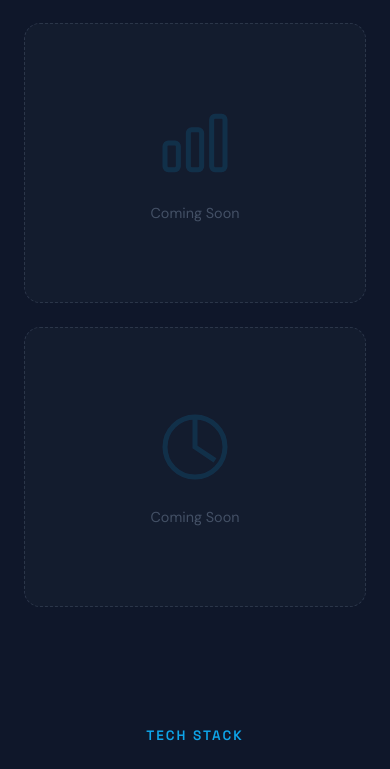
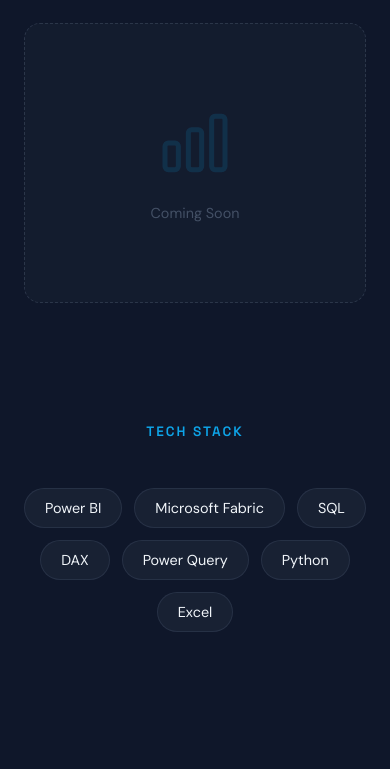
Before and after one commit to Osama-Alshareef/datastream-jo.com, a plain HTML site: page index.html in a window 390 px wide. Shown: the part 1965-2734 px from the top of the page. Drawn offline with Linux system fonts and the light colour scheme.

Commit message:
Update index.html

```diff
--- a/index.html
+++ b/index.html
@@ -222,8 +222,10 @@
 
         .portfolio-grid {
             display: grid;
-            grid-template-columns: repeat(3, 1fr);
+            grid-template-columns: 1fr;
             gap: 24px;
+            max-width: 800px;
+            margin: 0 auto;
         }
 
         .portfolio-card {
@@ -289,14 +291,6 @@
             color: var(--gray);
             font-size: 0.9rem;
             opacity: 0.6;
-        }
-
-        @media (max-width: 900px) {
-            .portfolio-grid {
-                grid-template-columns: 1fr;
-                max-width: 500px;
-                margin: 0 auto;
-            }
         }
 
         /* Tech Stack */
@@ -480,16 +474,6 @@
                     </div>
                     <span>Coming Soon</span>
                 </div>
-
-                <div class="portfolio-card placeholder-card">
-                    <div class="placeholder-icon">
-                        <svg viewBox="0 0 24 24" fill="none" stroke="currentColor" stroke-width="1.5">
-                            <circle cx="12" cy="12" r="9"/>
-                            <path d="M12 3 L12 12 L18 16"/>
-                        </svg>
-                    </div>
-                    <span>Coming Soon</span>
-                </div>
             </div>
         </section>
 
```
